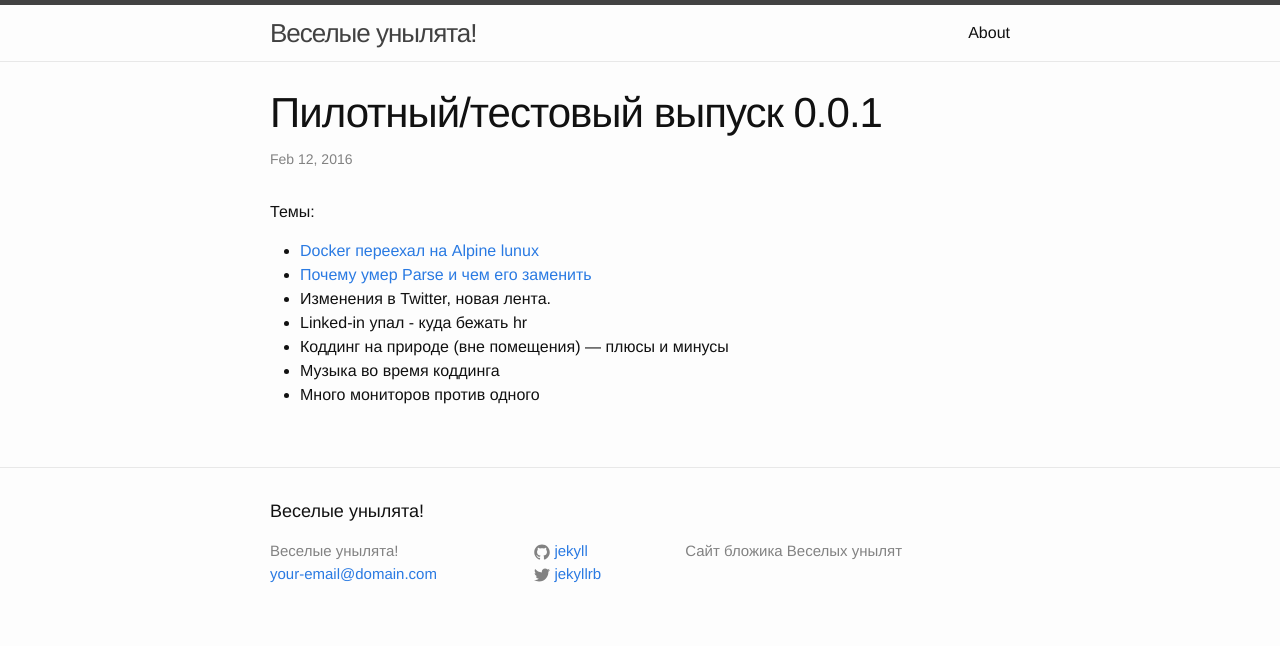
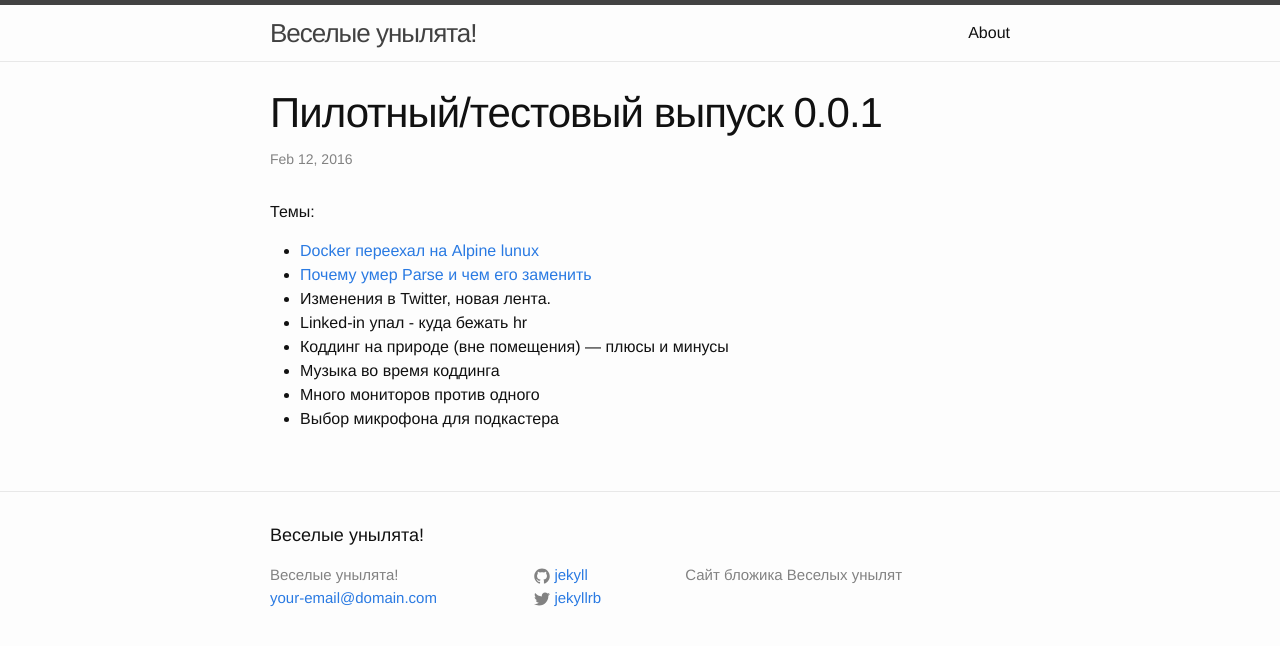
Before and after one commit to unylyata/unylyata.github.io, a Jekyll site: the page built from _posts/2016-02-12-podcast-0.0.1.markdown, in a window 1280 px wide. Shown: the top 646 px of the page. Built offline with Jekyll 4.4.1, drawn with Linux system fonts in a browser that asks for light colours.

Commit message:
Update 2016-02-12-podcast-0.0.1.markdown

```diff
--- a/_posts/2016-02-12-podcast-0.0.1.markdown
+++ b/_posts/2016-02-12-podcast-0.0.1.markdown
@@ -14,3 +14,4 @@ categories: podcast
 - Коддинг на природе (вне помещения) — плюсы и минусы
 - Музыка во время коддинга
 - Много мониторов против одного
+- Выбор микрофона для подкастера
```
